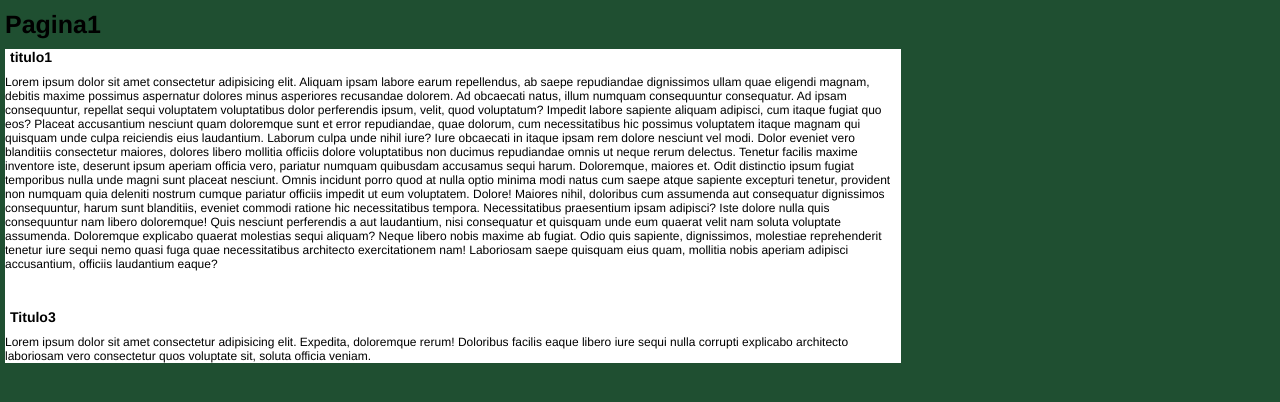
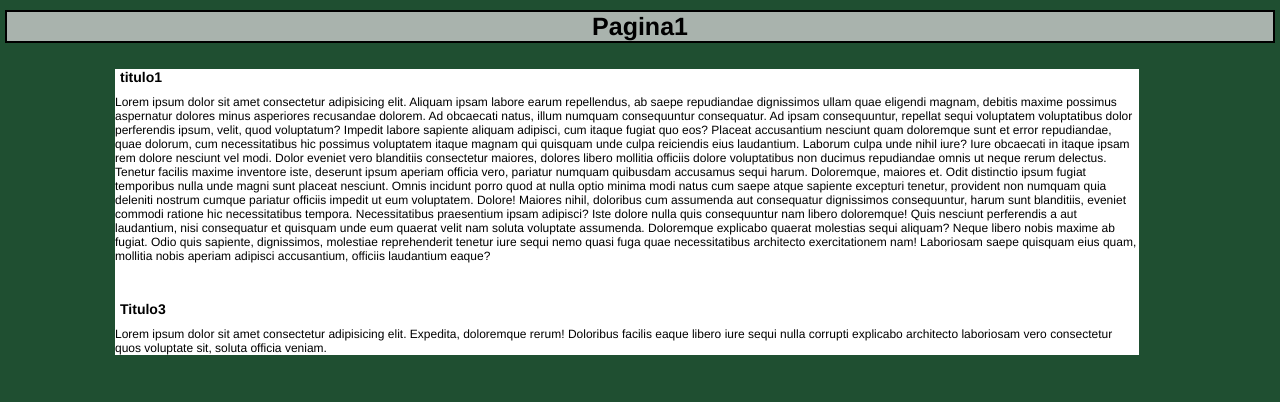
Before and after one commit to HectorLara18/platziGitHUB, a plain HTML site: page index.html in a window 1280 px wide. Drawn offline with Linux system fonts and the light colour scheme.

Commit message:
se modifica estilo en cabecera

```diff
--- a/style.css
+++ b/style.css
@@ -16,6 +16,9 @@ body {
 h1 {
     font-size: 2.5rem;
     margin: 10px 5px;
+    background-color: #cccc;
+    text-align: center;
+    border: solid 2px;
 }
 
 h3 {
@@ -24,8 +27,7 @@ h3 {
 
 main {
     font-size: 1.2rem;
-    margin: 10px 5px;
+    margin: 2vw 115px;
     background-color: white;
-    width: 70vw;
-    left: auto;
+    width: 80vw;
 }
```
